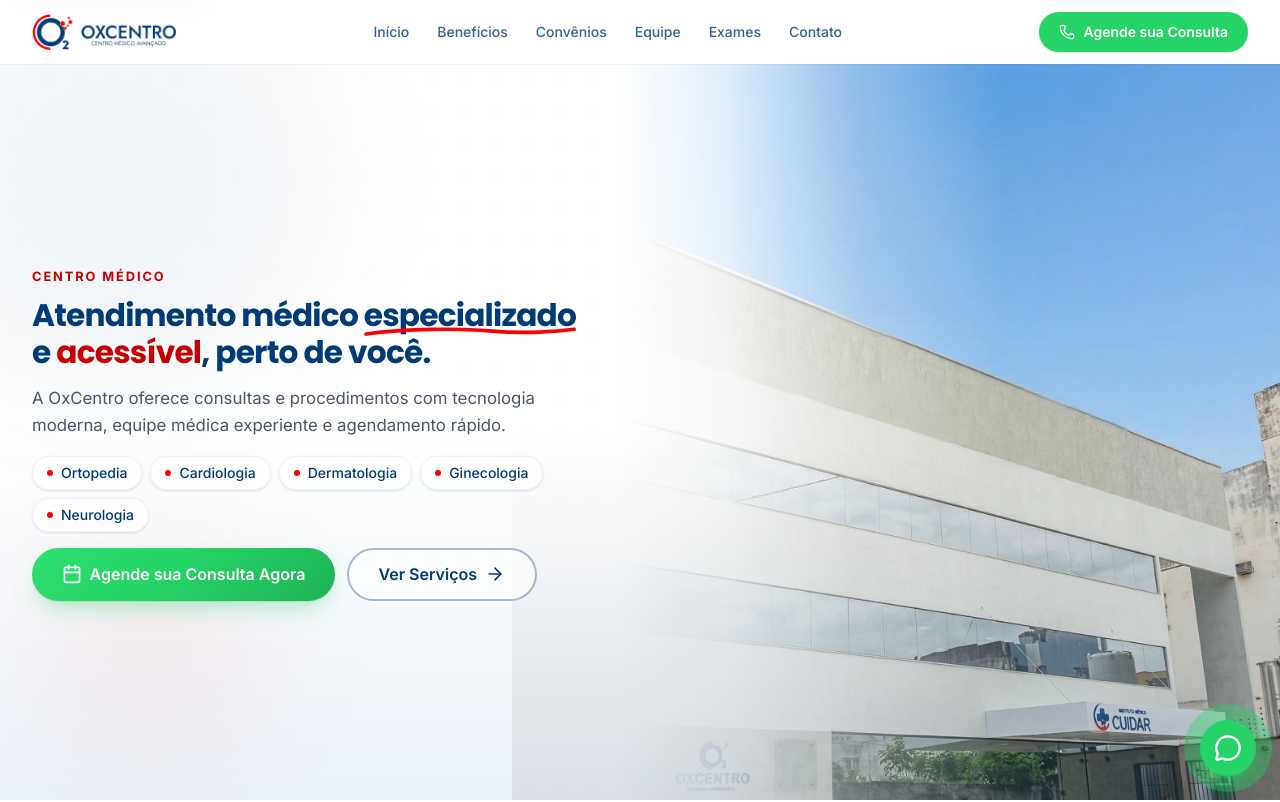
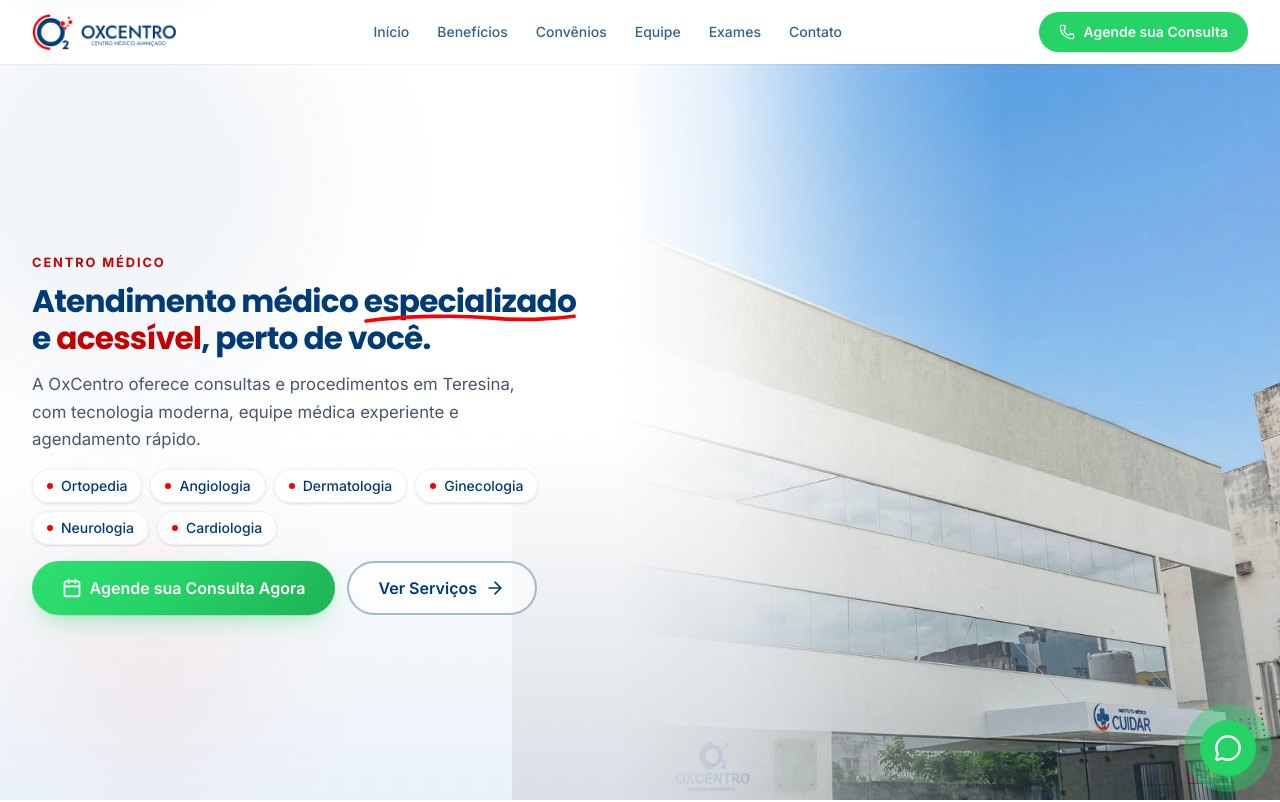
Before and after one commit to WrMaxMarketing/oxcentro, a Next.js app: page / in a window 1280 px wide. Shown: the top 802 px of the page. Built offline with nearby package versions, Linux system fonts and the light colour scheme.

Commit message:
feat(hero): cidade no título, chips alinhados ao corpo clínico, LCP com priority

```diff
--- a/components/oxcentro/hero-section.tsx
+++ b/components/oxcentro/hero-section.tsx
@@ -1,7 +1,19 @@
 import { Calendar, ArrowRight } from 'lucide-react'
 import Image from 'next/image'
 
-const specialties = ['Ortopedia', 'Cardiologia', 'Dermatologia', 'Ginecologia', 'Neurologia']
+// HIDE (orig): const specialties = ['Ortopedia', 'Cardiologia', 'Dermatologia', 'Ginecologia', 'Neurologia']
+// Lista alinhada ao corpo clínico real (ver components/oxcentro/specialties-section.tsx).
+// Trocado "Cardiologia" de posição e incluída "Angiologia" (3 angiologistas na Equipe).
+const specialties = [
+  'Ortopedia', // Dr. Davi Braga de Carvalho
+  'Angiologia', // Janderson, Raissa e Saulo (3 angiologistas na Equipe)
+  'Dermatologia', // Dra. Mariana Soares Ferreira
+  'Ginecologia', // Dra. Ana Patrícia Nunes Barros
+  'Neurologia', // Dra. Ana Karoline da Costa Monteiro
+  // TODO: confirmar especialidade com a clínica — não há cardiologista listado na Equipe,
+  //       embora existam exames cardíacos (Eletrocardiograma, Holter, MAPA). Mantido até confirmação.
+  'Cardiologia',
+]
 
 const WHATSAPP_LINK =
   'https://wa.me/5586999709973?text=Ol%C3%A1!%20Gostaria%20de%20agendar%20uma%20consulta.'
@@ -14,6 +26,7 @@ export function HeroSection() {
     >
       {/* ===== IMAGEM DE FUNDO À DIREITA (lg+) — parte do background, com fade à esquerda ===== */}
       <div className="pointer-events-none absolute inset-y-0 right-0 hidden lg:block lg:w-[60%]">
+        {/* LCP do hero: next/image com priority garante preload da imagem principal */}
         <Image
           src="/images/oxcentro-building.jpg"
           alt="Prédio OxCentro Médico"
@@ -88,8 +101,10 @@ export function HeroSection() {
               className="text-cinza text-base lg:text-[1.05rem] leading-relaxed max-w-lg animate-fade-up"
               style={{ animationDelay: '0.16s', marginBottom: 'clamp(0.85rem, 2vh, 1.5rem)' }}
             >
-              A OxCentro oferece consultas e procedimentos com tecnologia moderna, equipe médica
-              experiente e agendamento rápido.
+              {/* HIDE (orig): "A OxCentro oferece consultas e procedimentos com tecnologia moderna,
+                  equipe médica experiente e agendamento rápido." — incluído "em Teresina" (SEO local). */}
+              A OxCentro oferece consultas e procedimentos em Teresina, com tecnologia moderna, equipe
+              médica experiente e agendamento rápido.
             </p>
 
             {/* Chips de especialidades */}
```
